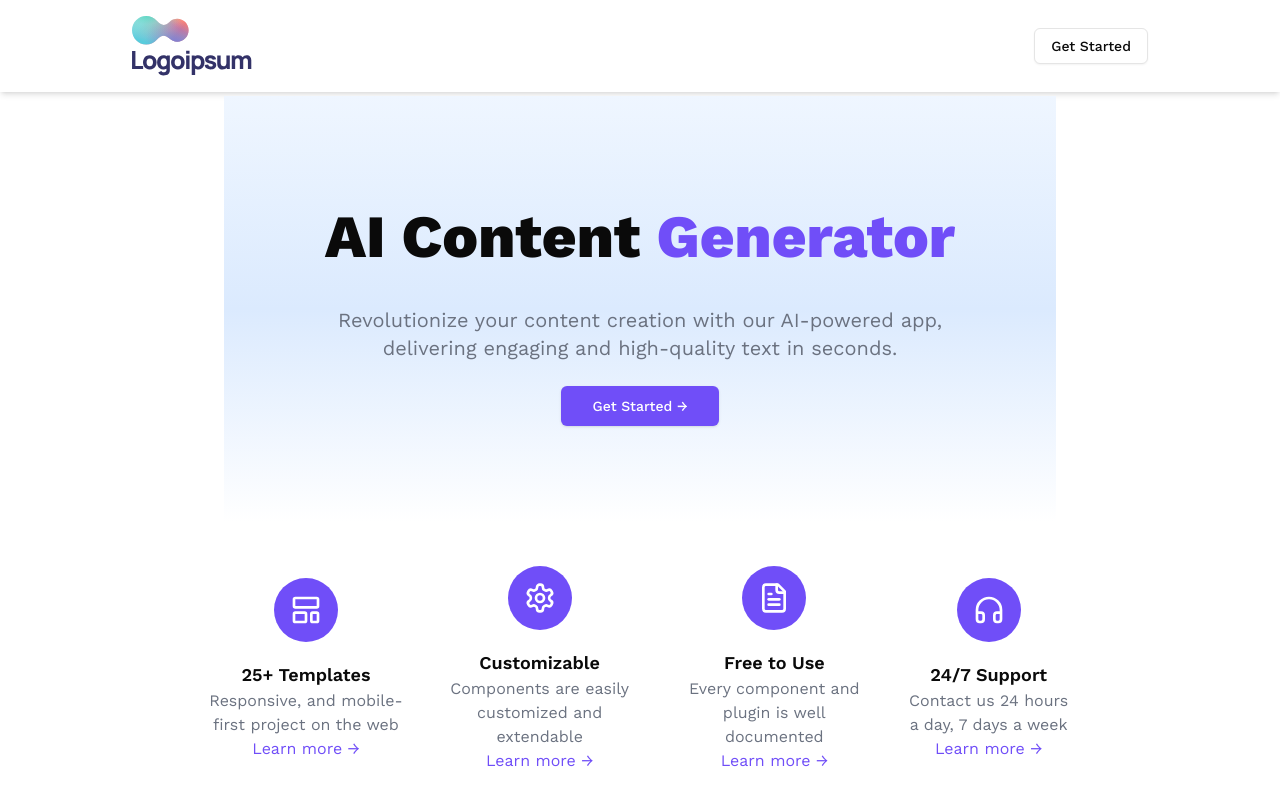
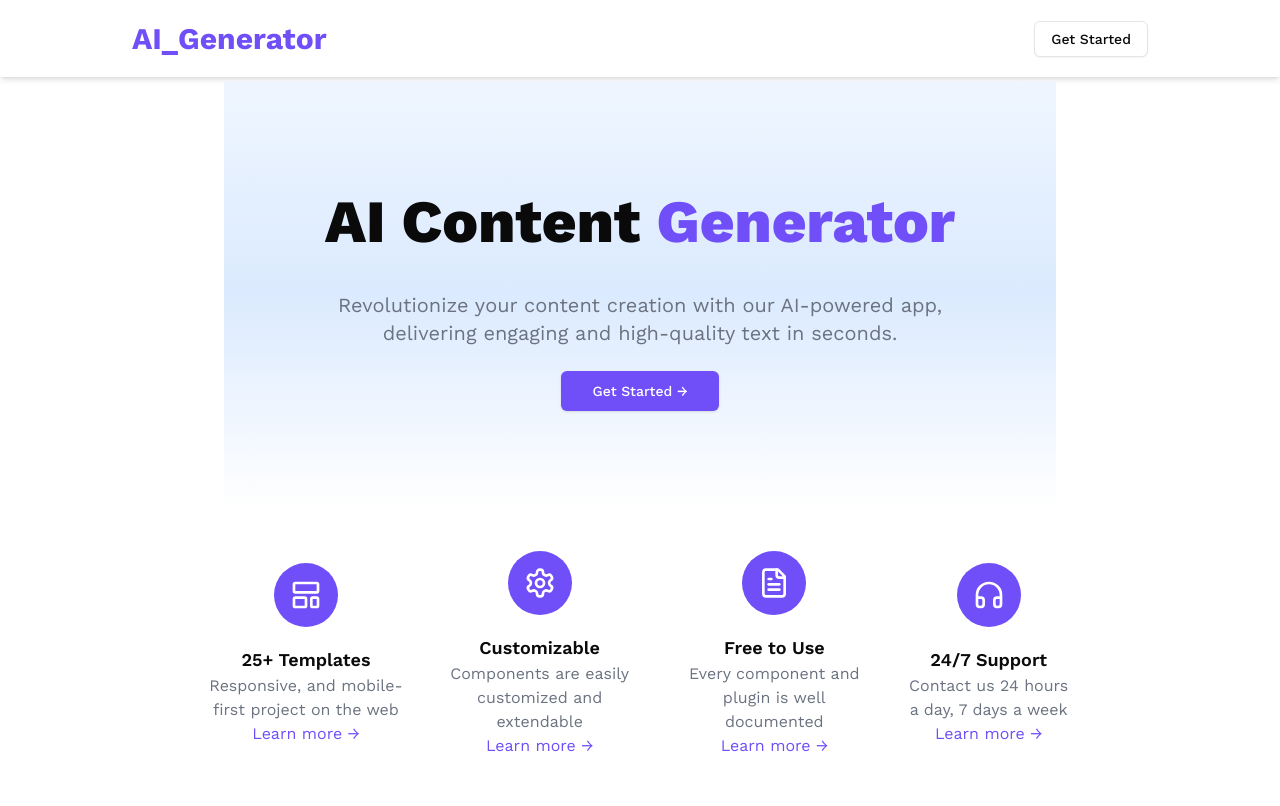
Before and after one commit to madbunny253/Project-react-AIContentGenerator, a Next.js app: page / in a window 1280 px wide. Shown: the top 806 px of the page. Built offline with nearby package versions, Linux system fonts and the light colour scheme.

Commit message:
Initial Commit

```diff
--- a/app/dashboard/_components/SideNav.tsx
+++ b/app/dashboard/_components/SideNav.tsx
@@ -34,7 +34,7 @@ function SideNav() {
     return (
         <div className='h-screen relative p-5 shadow-sm border bg-white'>
             <div className='flex justify-center'>
-                <Image src={'/logo.jpg'} alt='logo' width={120} height={100}/>
+            <h1 className="font-bold text-[30px] text-[#704ef8]">AI_Generator</h1>
             </div>
             <hr className='my-6 border'/>
             <div className='mt-3'>
--- a/app/page.tsx
+++ b/app/page.tsx
@@ -9,7 +9,7 @@ export default function Home() {
       {/* Header */}
       <header className='w-full bg-white shadow-md'>
         <div className='flex justify-between items-center px-1 py-4 mx-auto max-w-5xl'>
-          <Image src='/logo.svg' alt='Logo' width={120} height={40} />
+          <h1 className="font-bold text-[30px] text-[#704ef8]">AI_Generator</h1>
           <Link href='/dashboard'>
             <Button variant='outline'>Get Started</Button>
           </Link>
```
